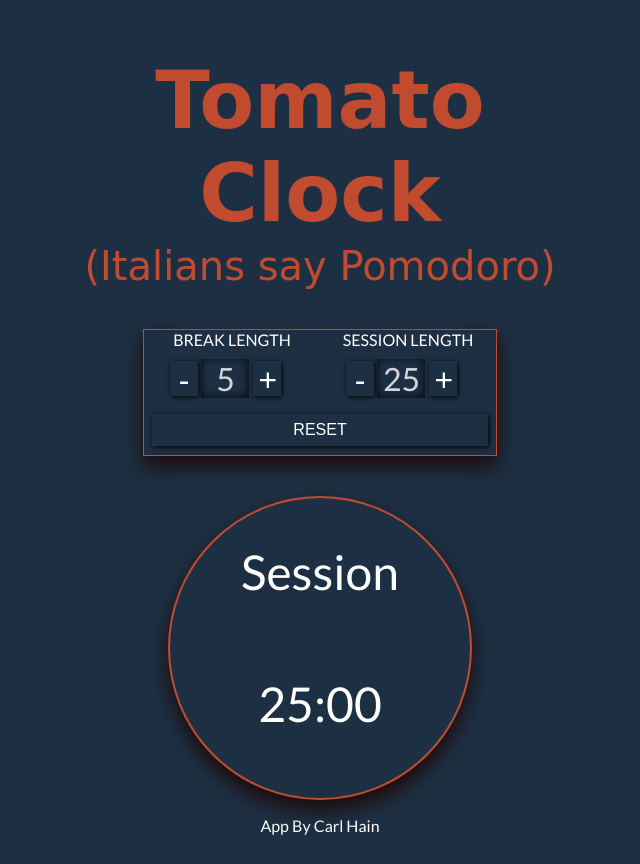
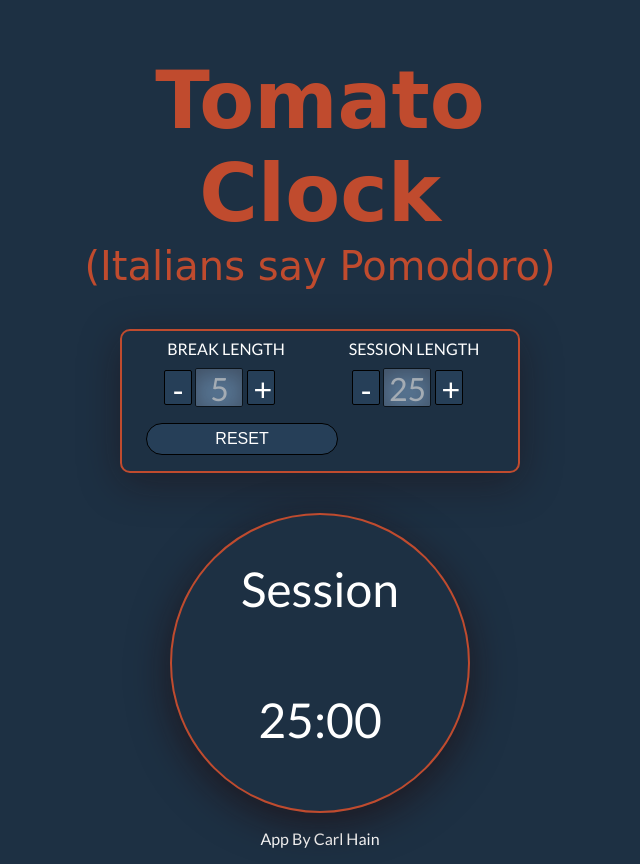
Before and after one commit to crhwebdev/fcc-pomodoro, a plain HTML site: page index.html in a window 1280 px wide. Shown: the whole page, without its empty margins (320-960 px from the left). Drawn offline with nearby package versions, Linux system fonts and the light colour scheme; a web font is replaced by a local one.

Commit message:
fix buttons, shadows, borders, and colors

```diff
--- a/css/style.css
+++ b/css/style.css
@@ -1,7 +1,12 @@
+* {
+    box-sizing: border-box;
+}
+
 body {
 color: white;
 font-family: "Lato", sans-serif;
 background-color: #1D3043;
+
 }
 
 header {
@@ -29,14 +34,16 @@ margin-right: auto;
 #control {
 /*background-color: gray;*/
 position: relative;
-width: 22em;
-height: 7.8em;
-border: 1px solid #C04B2E;
-box-shadow: 0px 10px 20px #1E0909;
+width: 25em;
+height: 9em;
+padding: .5rem 1rem;
+border: 2px solid #C04B2E;
+box-shadow: 0px 10px 40px rgba(30, 9, 9, .4); /*rgba(#1E0909, .6);*/
 margin-top: 20px;
 margin-bottom: 40px;
 margin-left: auto;
 margin-right: auto;
+border-radius: 10px;
 }
 
 #break, #work {
@@ -55,8 +62,12 @@ font-size: 2em;
 width: 1.5em;
 height: 1.2em;
 text-align: center;
-box-shadow: inset -1px -1px 10px black;
-opacity: 0.8;
+background-color: #7CA0C4;
+/* background-color: #B5C9DD; */
+box-shadow: inset 0 5px 20px rgba(30, 9, 9, .4);;
+opacity: 0.6;
+border: 1px solid black;
+border-radius: 2px;
 }
 
 #work {
@@ -85,6 +96,8 @@ outline: 0;
 }
 button:hover {
 cursor: pointer;
+box-shadow: 0 2px 30px rgba(30, 9, 9, .2);
+transform: translateY(-1px);
 }
 
 button.btn-inc {
@@ -93,24 +106,28 @@ height: 1.1em;
 border: none;
 color: white;
 font-size: 1em;
-background-color: #1D3043;
-box-shadow: 1px 1px 5px black;
+/* background-color: #1D3043; */
+background-color: #263F58;/*#3E678D;*/
+border: 1px solid black;;
+border-radius: 2px;
 }
 
 button.btn-full {
-width: 21em;
+width: 12em;
 height: 2em;
 border: none;
 color: white;
 font-size: 1em;
-box-shadow: 1px 1px 5px black;
-background-color: #1D3043;
+background-color: #263F58;
+border: 1px solid black;
+border-radius: 50px;
 }
 
 #reset {
 position: relative;
 margin-top: 1em;
 left: 0.5em;
+
 }
 
 /* remove annoying outline on buttons and inputs
@@ -123,7 +140,7 @@ width: 300px;
 height: 300px;
 border: 2px solid #C04B2E;
 border-radius: 300px;
-box-shadow: 0px 10px 20px #1E0909;
+box-shadow: 0px 10px 40px rgba(30, 9, 9, .6);
 background: linear-gradient(#1D3043 100%, green 100%);
 margin-left: auto;
 margin-right: auto;
```
